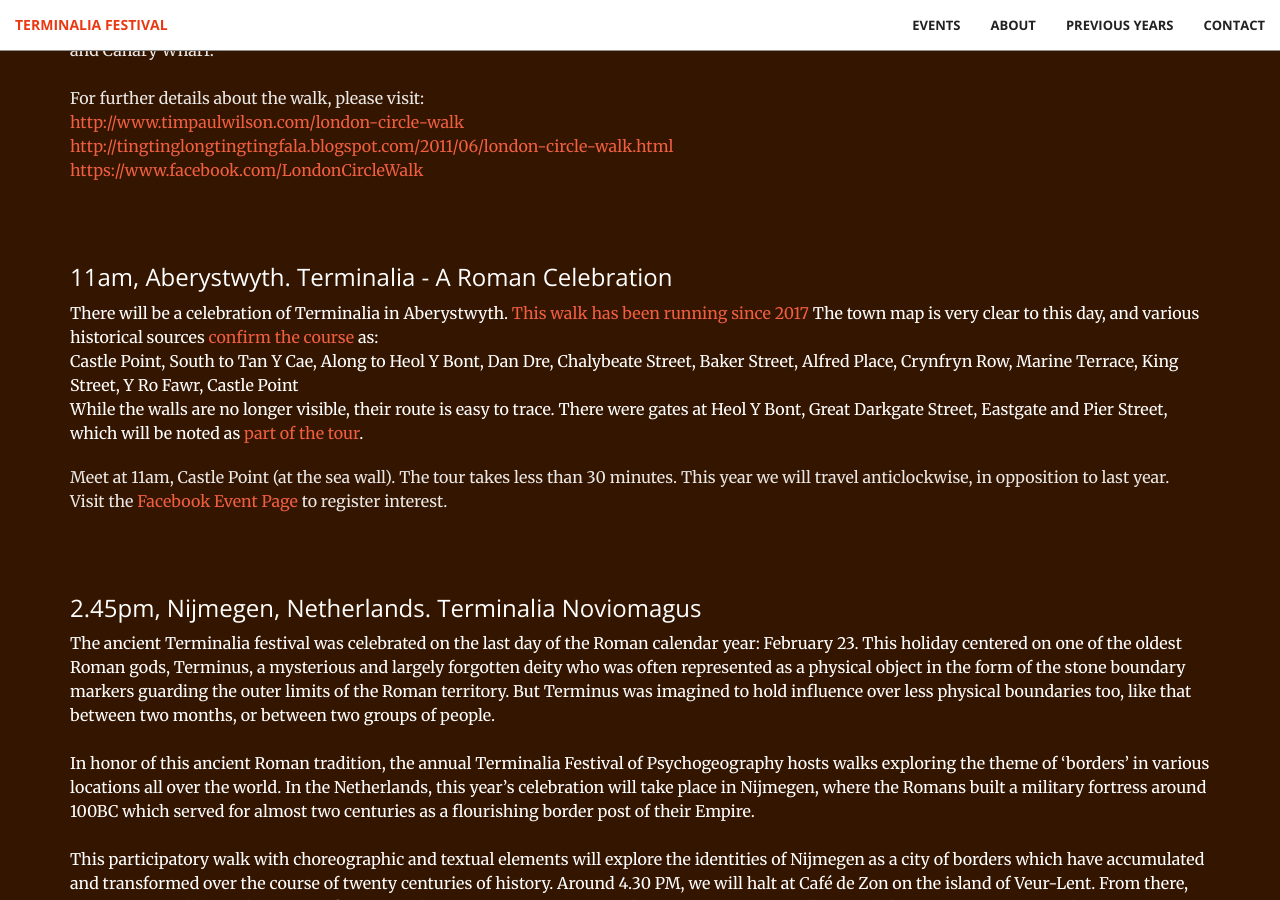
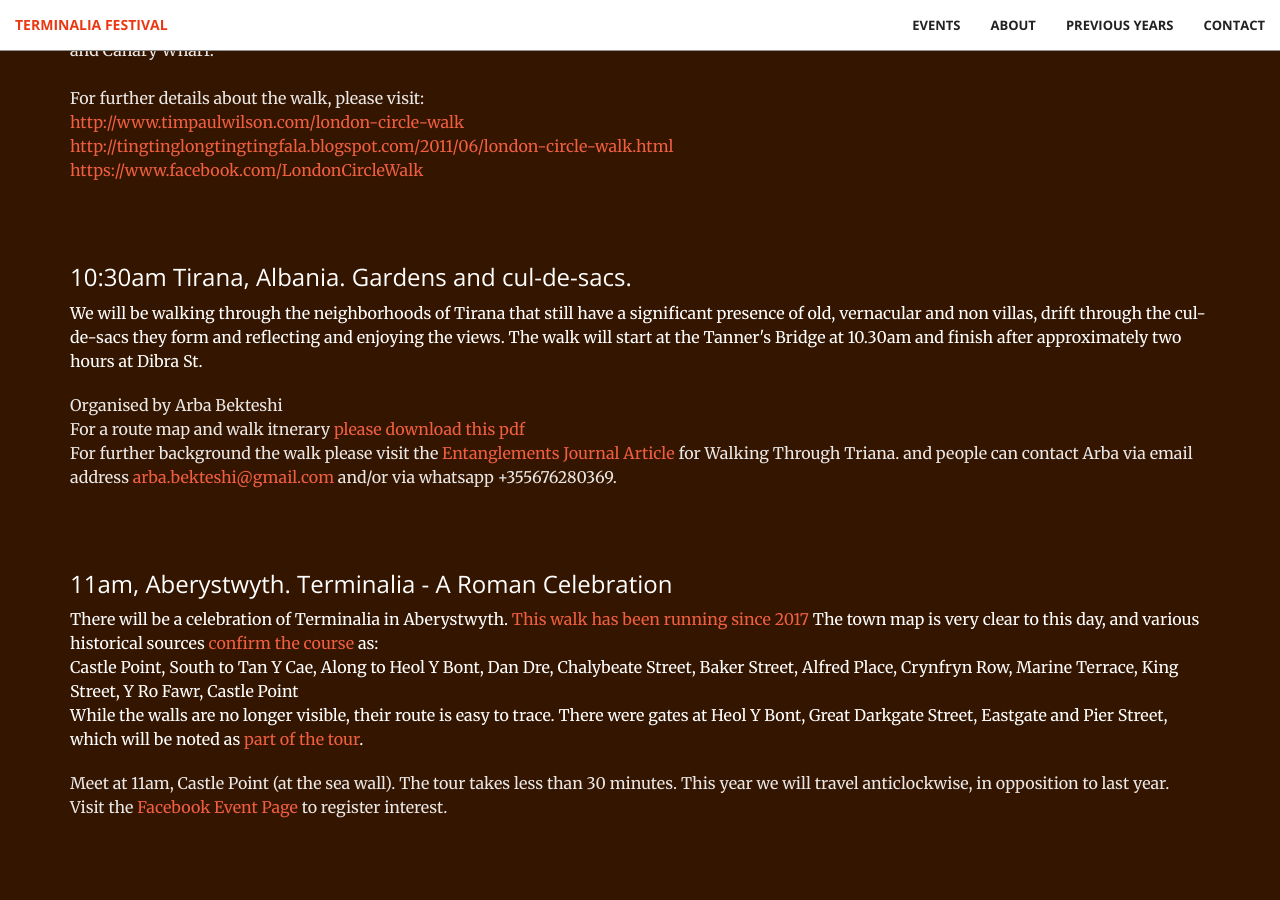
Before and after one commit to timwaters/terminalia, a Jekyll site: the page built from index.html, in a window 1280 px wide and 900 px high, scrolled down 2806 px. Built offline with Jekyll 4.4.1, drawn with Linux system fonts in a browser that asks for light colours; some of the changed text lies outside the part shown.

Commit message:
add extra walks

```diff
--- a/_includes/events.html
+++ b/_includes/events.html
@@ -75,6 +75,26 @@
           </p>
         </div>
 
+
+        <div class="col-lg-12 col-lg-offset-0 text-left event">
+        <h3>10:30am Tirana, Albania. Gardens and cul-de-sacs.</h3>
+        <p class="text">
+
+        We will be walking through the neighborhoods of Tirana that still have a significant presence of old, vernacular and non villas, drift through the cul-de-sacs they form and reflecting and enjoying the views. The walk will start at the Tanner's Bridge at 10.30am and finish after approximately two hours at Dibra St.
+        </p>
+
+        <p class="text-faded">
+          Organised by Arba Bekteshi <br />
+          For a route map and walk itnerary <a href="/pdf/tirana.pdf">please download this pdf</a><br />
+          For further background the walk please visit the <a href="https://entanglementsjournal.org/walking-through-tirana/">Entanglements Journal Article</a> for Walking Through Triana. and people can contact Arba via email address <a href="mailto:arba.bekteshi@gmail.com">arba.bekteshi@gmail.com</a> and/or via whatsapp +355676280369.
+
+        </p>
+
+      </div>
+
+
+
+
         <div class="col-lg-12 col-lg-offset-0 text-left event">
         <h3> 11am, Aberystwyth. Terminalia - A Roman Celebration</h3>
         <p class="text">
@@ -146,6 +166,14 @@
                 <p>Coordinated by Kei Portman. <a href="mailto:kel@sva.org.uk">kel@sva.org.uk</a></p>
         </div>
 
+        <div class="col-lg-12 col-lg-offset-0 text-left event">
+
+          <h3>Synchronised walk for Terminalia</h3>
+          <p> Walk the boundaries of daylight and sunset, wherever you are!<br />
+          Join the <a href="http://women-who-walk.org/">Women Who Walk</a> network and wider walking friends, exploring the cusp of night on the feast of Terminalia. Walk alone or in a group. Sync walk will start at 17:00 GMT (sunset is due around 17.30 GMT). Walkers in other time zones are very welcome to join during their local sunset.</p>
+          <p>Please tweet your experiences during the walk to <a href="https://twitter.com/womenwhowalknet">@womenwhowalknet</a> with the #womenwhowalknet and #terminalia tags. </p>
+        </div>
+
 
 
  <!--
```
Also changed, not shown: 1 other file.
